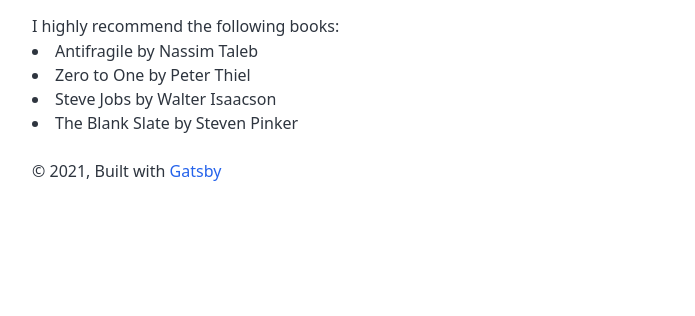
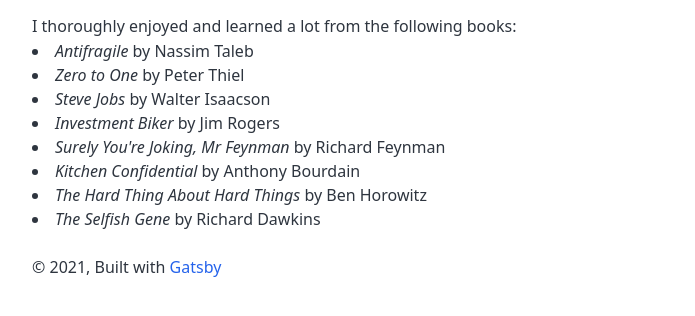
Before and after one commit to peterwooden/peterwooden-com, a Gatsby site: page /reading-list/ in a window 1280 px wide. Shown: the part 210-526 px from the top of the page, without its empty margins (292-987 px from the left). Built offline with nearby package versions, Linux system fonts and the light colour scheme; Gatsby itself is replaced by a stand-in of ours.

Commit message:
reading list additions

```diff
--- a/src/markdown-pages/reading-list.md
+++ b/src/markdown-pages/reading-list.md
@@ -3,9 +3,13 @@
 title: "Reading list"
 ---
 
-I highly recommend the following books:
+I thoroughly enjoyed and learned a lot from the following books:
 
-* Antifragile by Nassim Taleb
-* Zero to One by Peter Thiel
-* Steve Jobs by Walter Isaacson
-* The Blank Slate by Steven Pinker
+* *Antifragile* by Nassim Taleb
+* *Zero to One* by Peter Thiel
+* *Steve Jobs* by Walter Isaacson
+* *Investment Biker* by Jim Rogers
+* *Surely You're Joking, Mr Feynman* by Richard Feynman
+* *Kitchen Confidential* by Anthony Bourdain
+* *The Hard Thing About Hard Things* by Ben Horowitz
+* *The Selfish Gene* by Richard Dawkins
```
